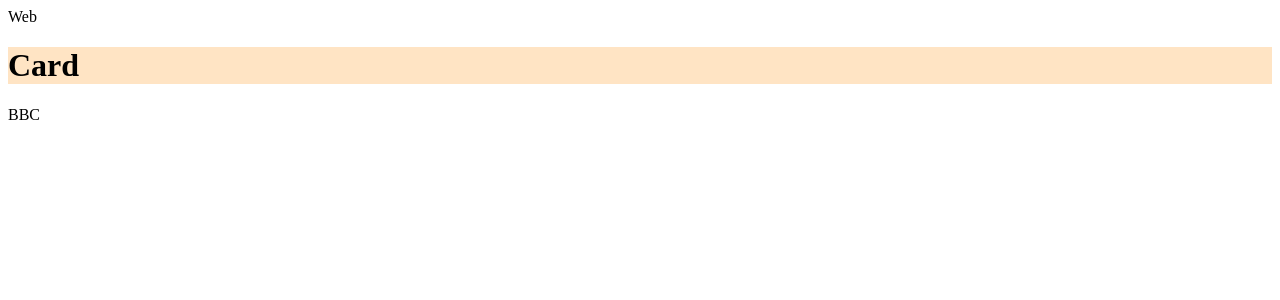
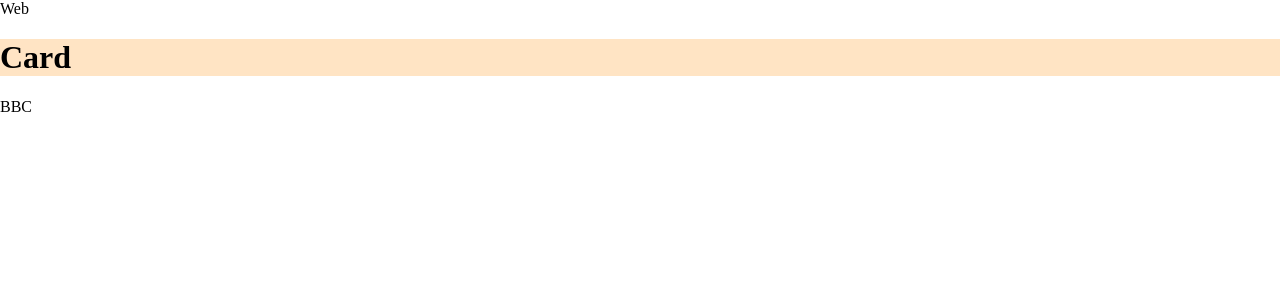
Before and after one commit to TomChamberlainUK/spyglass, a Next.js app in the folder apps/web/: page / in a window 1280 px wide. Shown: the top 300 px of the page. Built offline with nearby package versions, Linux system fonts and the light colour scheme.

Commit message:
Added global css ruleset

```diff
--- a/apps/web/app/layout.tsx
+++ b/apps/web/app/layout.tsx
@@ -1,4 +1,5 @@
 import { Header, Footer } from 'ui';
+import '../src/styles/global.scss';
 
 export default function RootLayout({
   children,
--- /dev/null
+++ b/apps/web/src/styles/global.scss
@@ -0,0 +1,7 @@
+html, body {
+  width: 100%;
+}
+
+body {
+  margin: 0;
+}
```
